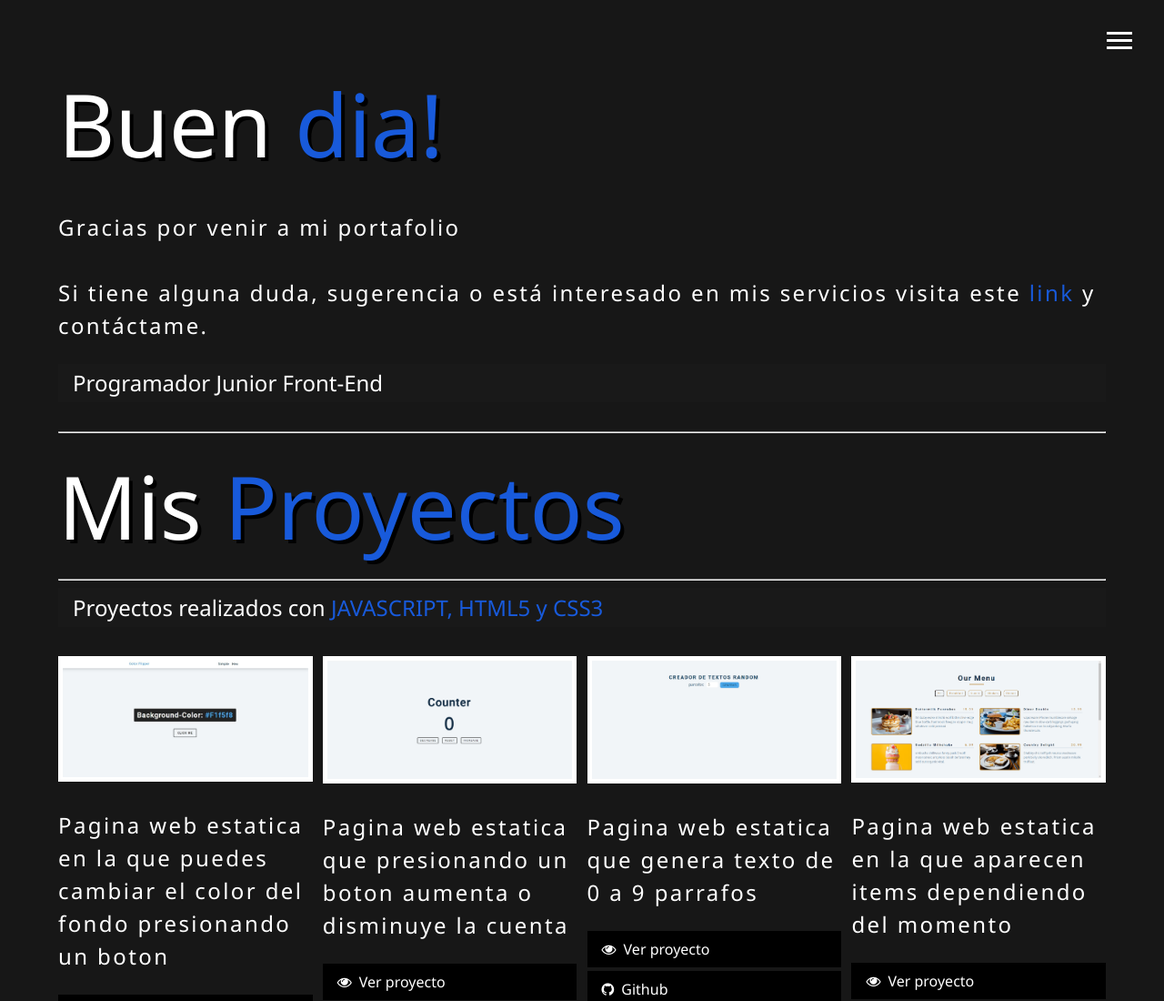
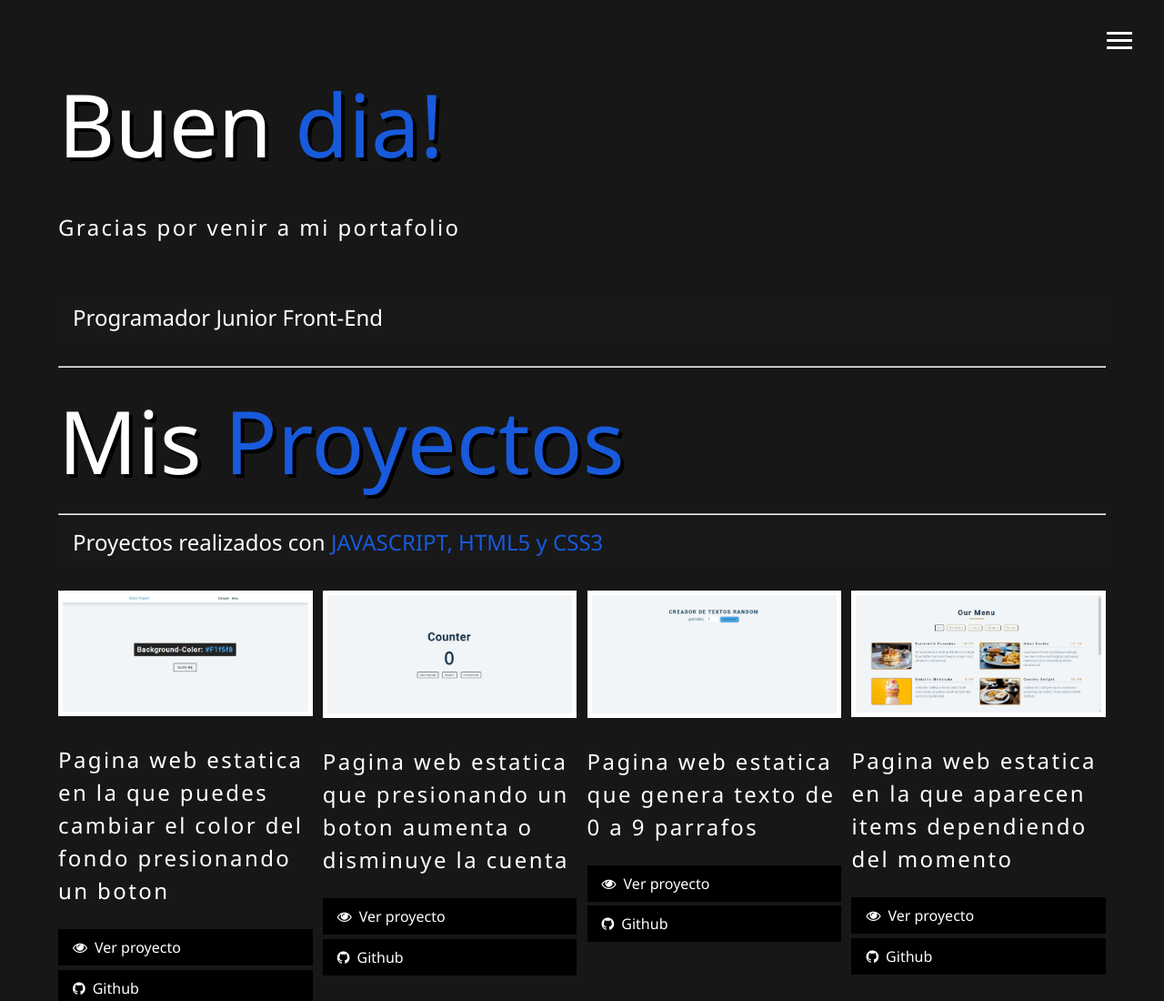
Before and after one commit to modpage1512/modpage1512.github.io, a website: page index.html in a window 1280 px wide. Shown: the top 1100 px of the page at 91% size. Drawn offline with Linux system fonts and the light colour scheme.

Commit message:
Update index.html

```diff
--- a/index.html
+++ b/index.html
@@ -52,7 +52,7 @@
 
     <main id="work">
         <h2 class="lg-heading"> Buen <span class="text-secondary">dia!</span></h2>
-        <p>Gracias por venir a mi portafolio<br><br>Si tiene alguna duda, sugerencia o está interesado en mis servicios visita este <a href="contact.html">link</a> y contáctame. </p>
+        <p>Gracias por venir a mi portafolio<br><br>
         <h2 class="sm-heading">
             Programador Junior Front-End
         </h2>
```
